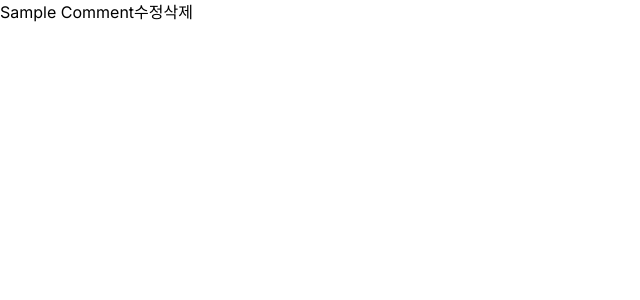
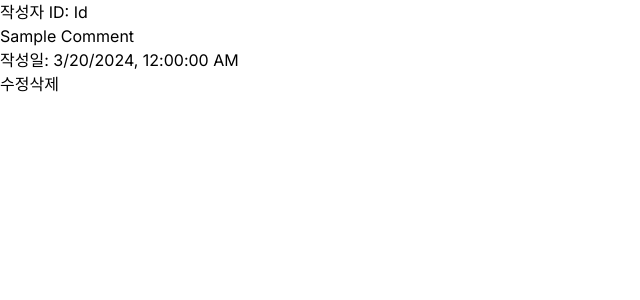
Before and after one commit to dev-cookie-project/dev-cookie, a Next.js app: page / in a window 1280 px wide. Shown: the top 300 px of the page, without its empty margins (0-640 px from the left). Built offline with nearby package versions, Linux system fonts and the light colour scheme.

Commit message:
Fix userId,createdAt 표시 수정

```diff
--- a/src/components/comment/CommentList.tsx
+++ b/src/components/comment/CommentList.tsx
@@ -56,7 +56,14 @@ const CommentList: React.FC = () => {
                 </>
               ) : (
                 <>
-                  {comment.content}
+                  <div>
+                    <span>작성자 ID: {comment.userId}</span>
+                    <br />
+                    <p>{comment.content}</p>
+                    <span>
+                      작성일: {new Date(comment.createdAt).toLocaleString()}
+                    </span>
+                  </div>
                   <button onClick={() => handleEdit(comment)}>수정</button>
                   <button onClick={() => handleRemoveComment(comment.id)}>
                     삭제
```
